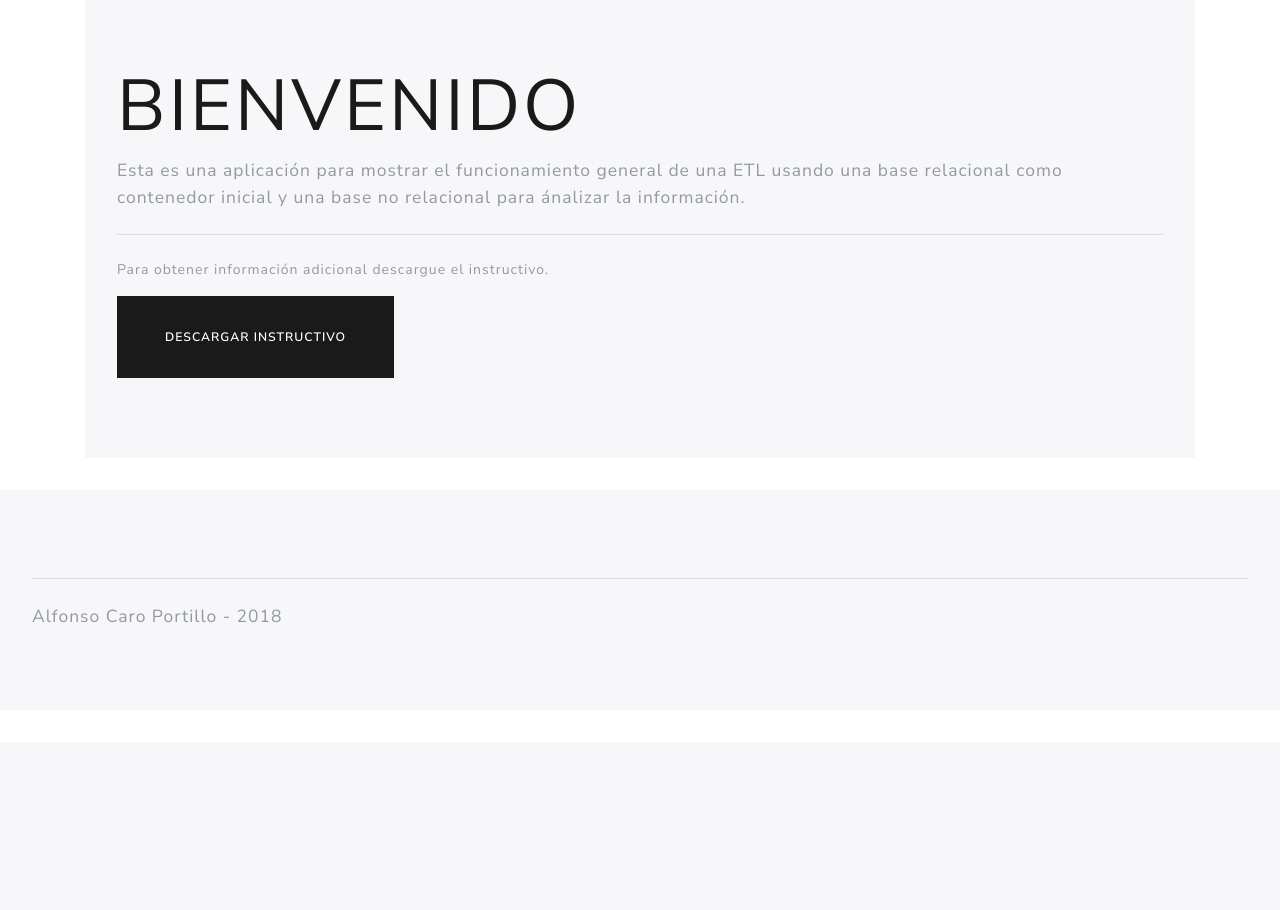
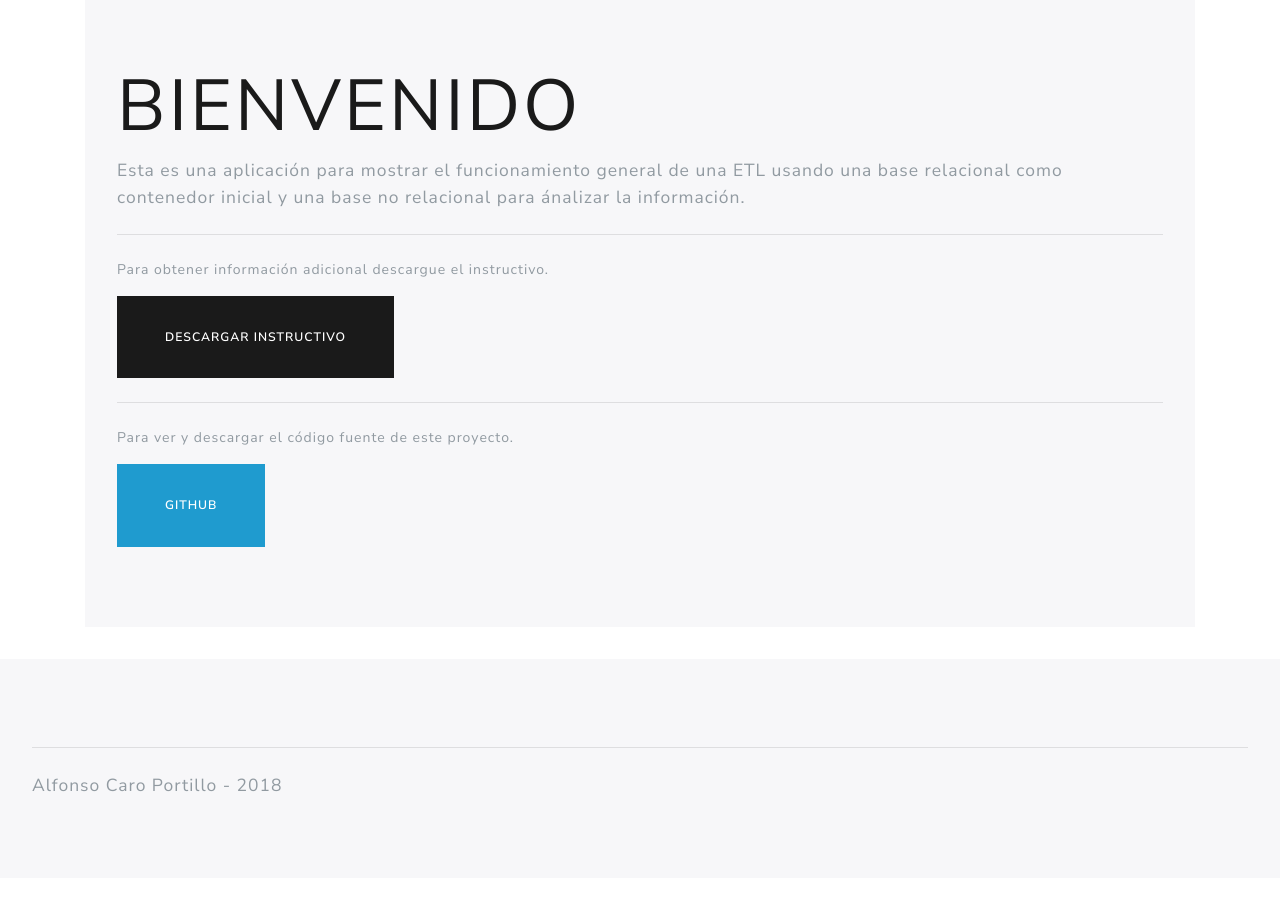
Before and after one commit to profefonso/ETL-CCE, a Django app: page / in a window 1280 px wide. Shown: the part 99-1009 px from the top of the page. Before the commit the page ends 722 px from the top, so only its background shows below. Run offline with Django 3.2, Linux system fonts and the light colour scheme; parts of the project's set-up code (start-up, migrations or seed data) failed here and were passed over; some libraries are stand-ins or nearby versions.

Commit message:
Instructivo

```diff
--- a/templates/proceso/index.html
+++ b/templates/proceso/index.html
@@ -1,7 +1,7 @@
 {% extends 'base/base.html' %}
 
 {% block tittle %}
-Proceso
+Inicio ETL CCE
 {% endblock %}
 
 {% block content %}
@@ -14,6 +14,11 @@ Proceso
         <p class="lead">
             <a class="btn btn-primary btn-lg" href="/static/instructivo/instructivo.pdf" target="_blank" role="button">Descargar Instructivo</a>
         </p>
+        <hr class="my-4">
+        <p>Para ver y descargar el código fuente de este proyecto.</p>
+        <p class="lead">
+            <a class="btn btn-info btn-lg" href="https://github.com/profefonso/ETL-CCE" target="_blank" role="button">GitHub</a>
+        </p>
     </div>
 </div>
 {% endblock %}
```
Also changed, not shown: 1 other file.
